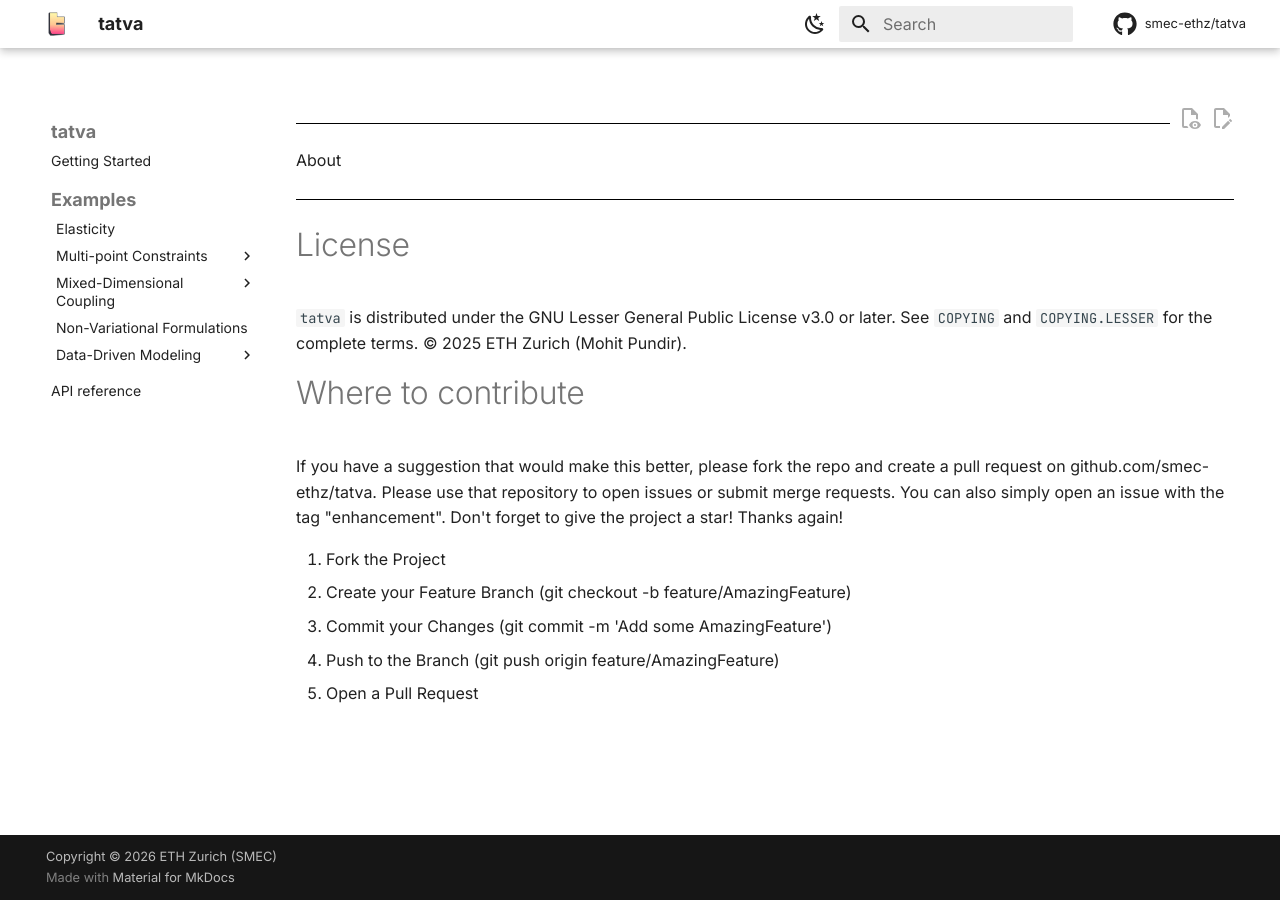
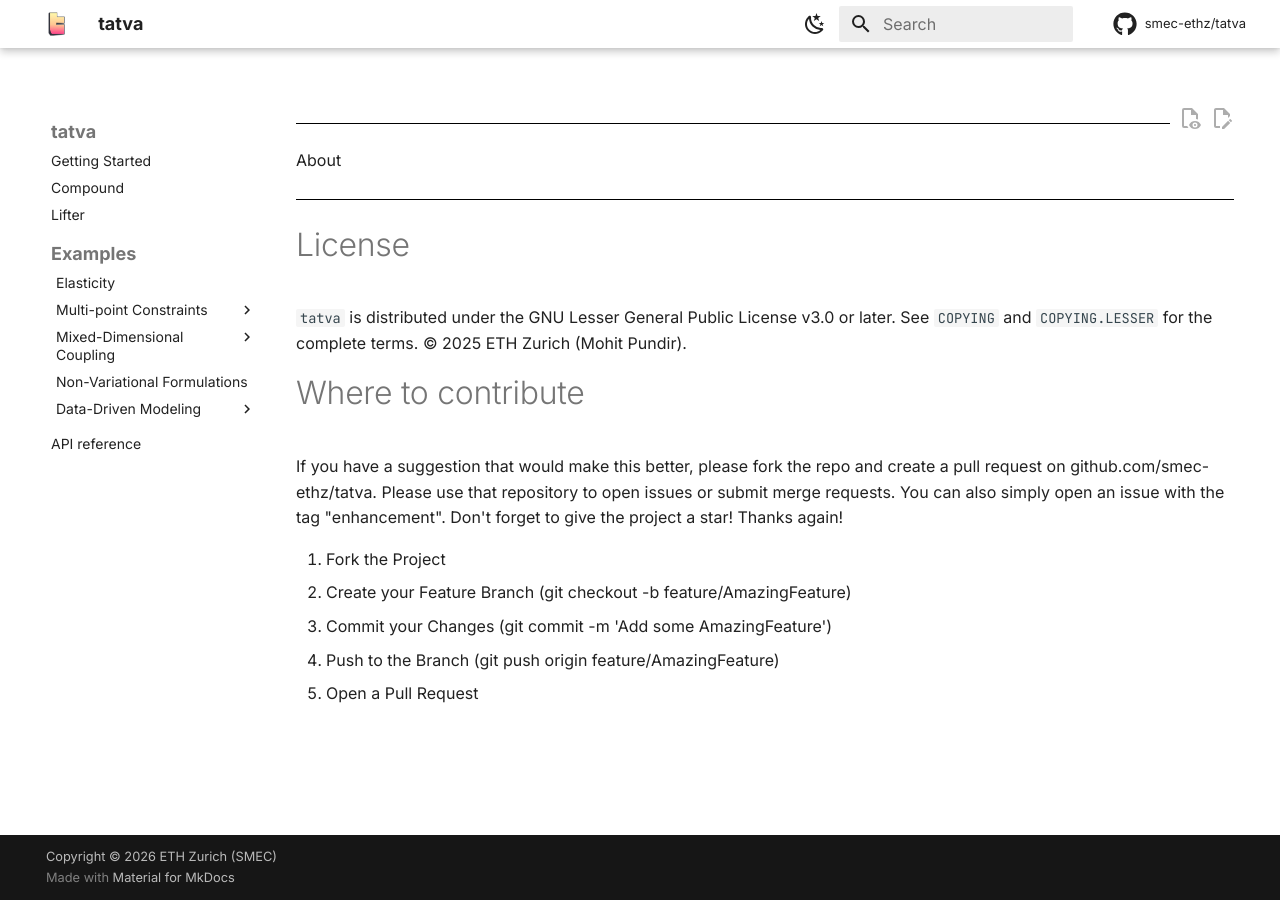
Before and after one commit to smec-ethz/tatva-docs, an MkDocs documentation site: the page built from docs/about.md, in a window 1280 px wide. Built offline with MkDocs 1.6.1 and Material for MkDocs 9.7.7, drawn with Linux system fonts in a browser that asks for light colours; comment, search, counter and statistics services are not loaded.

Commit message:
wip(guides): initialize pages for compound and lifter

```diff
--- a/mkdocs.yml
+++ b/mkdocs.yml
@@ -129,6 +129,8 @@ plugins:
 
 nav:
   - Getting Started: "index.md"
+  - Compound: "compound.ipynb"
+  - Lifter: "lifter.ipynb"
   - Examples:
       - Elasticity:
           - "examples/linear_elasticity.ipynb"
--- a/pyproject.toml
+++ b/pyproject.toml
@@ -6,6 +6,7 @@ readme = "README.md"
 requires-python = ">=3.12"
 dependencies = [
     "gmsh>=4.15.0",
+    "matplotlib>=3.10.8",
     "meshio>=5.3.5",
     "mkdocs>=1.6.1",
     "mkdocs-autorefs>=1.4.3",
```
Also changed, not shown: docs/compound.ipynb (added), docs/lifter.ipynb (added).
